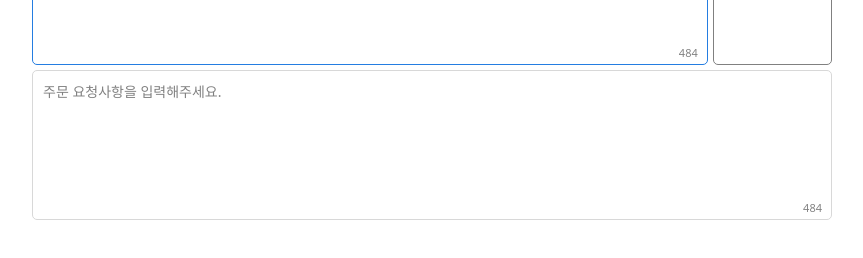
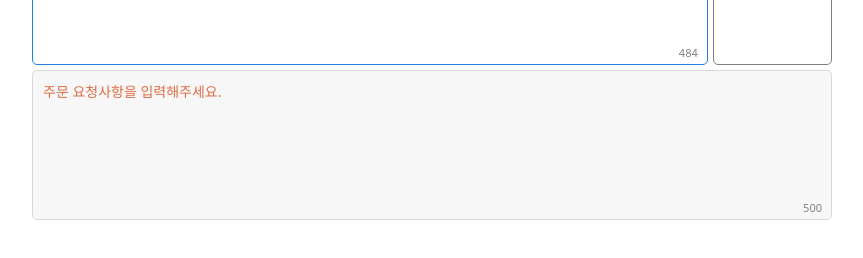
Before and after one commit to yuriyoon1009/react-atomic-design-pattern, a React (Create React App) app: page /input-list in a window 1280 px wide. Shown: the part 290-548 px from the top of the page, without its empty margins (208-1071 px from the left). Built offline with nearby package versions, Linux system fonts and the light colour scheme.

Commit message:
done textarea

```diff
--- a/src/components/atoms/Textarea.tsx
+++ b/src/components/atoms/Textarea.tsx
@@ -7,10 +7,11 @@ interface TTextareaProps {
   placeholder?: string;
   maxLength?: number;
   autoFocus?: boolean;
+  readOnly?: boolean;
   onChange?: (e: React.ChangeEvent<HTMLTextAreaElement>) => void;
 }
 
-function Textarea({ id, value, placeholder, maxLength, autoFocus, className, onChange }: TTextareaProps) {
+function Textarea({ id, value, placeholder, maxLength, autoFocus, className, readOnly, onChange }: TTextareaProps) {
   return (
     <textarea
       id={id}
@@ -18,6 +19,7 @@ function Textarea({ id, value, placeholder, maxLength, autoFocus, className, onC
       placeholder={placeholder}
       maxLength={maxLength}
       autoFocus={autoFocus}
+      readOnly={readOnly}
       {...(className && { className })}
       {...(onChange && { onChange })}
     />
--- a/src/components/molecules/TextareaContents.module.scss
+++ b/src/components/molecules/TextareaContents.module.scss
@@ -27,6 +27,11 @@
 
       &.auto-focus {
         border-color: $blue100;
+      }
+
+      &.disable {
+        background-color: $gray;
+        color: $deep_alive_orange70;
       }
     }
 
--- a/src/components/molecules/TextareaContents.tsx
+++ b/src/components/molecules/TextareaContents.tsx
@@ -16,17 +16,18 @@ interface TTextareaContentsProps {
   maxLength?: number;
   autoFocus?: boolean;
   isBtn?: boolean;
+  isReadOnly?: boolean;
   onChange?: (e: any) => void;
 }
 
 function TextareaContents({
   id,
   value,
-  className,
   placeholder,
   maxLength,
   autoFocus,
   isBtn,
+  isReadOnly,
   onChange,
 }: TTextareaContentsProps): JSX.Element {
   const [count, setCount] = useState<number>(maxLength);
@@ -41,7 +42,7 @@ function TextareaContents({
   }, [value, prevValue, initValue, setInitValue]);
 
   useEffect(() => {
-    if (value !== prevValue) {
+    if (!isReadOnly && value !== prevValue) {
       const updateCount: number = maxLength - value?.length;
 
       setCount(updateCount);
@@ -60,10 +61,11 @@ function TextareaContents({
         <Textarea
           id={id}
           value={value}
-          className={cx('textarea', { 'auto-focus': autoFocus })}
+          className={cx('textarea', { 'auto-focus': autoFocus, disable: isReadOnly })}
           placeholder={placeholder}
           maxLength={maxLength}
           autoFocus={autoFocus}
+          readOnly={isReadOnly}
           onChange={onChange}
         />
         <div className={cx('count-container')}>
--- a/src/pages/CardListPage/CardList.tsx
+++ b/src/pages/CardListPage/CardList.tsx
@@ -16,24 +16,29 @@ const CardList = () => {
   return (
     <div className={cx('card-list-container')}>
       {cardList.length > 0 &&
-        cardList.map((data, key) => {
-          return (
-            <Card
-              key={key}
-              src={data?.src}
-              alt={data?.label}
-              label={data?.label}
-              title={data?.title}
-              highlight={data?.highlight}
-              crossOut={data?.crossOut}
-              isCrossOut={data?.isCrossOut}
-              count={data?.cardCount}
-              text={data?.detail}
-              isMobile={data?.isMobile}
-              className={data?.className}
-            />
-          );
-        })}
+        cardList.map(
+          (
+            { src, label, title, highlight, isCrossOut, crossOut, cardCount, detail, isMobile, className }: ICardData,
+            key: number,
+          ): JSX.Element => {
+            return (
+              <Card
+                key={key}
+                src={src}
+                alt={label}
+                label={label}
+                title={title}
+                highlight={highlight}
+                crossOut={crossOut}
+                isCrossOut={isCrossOut}
+                count={cardCount}
+                text={detail}
+                isMobile={isMobile}
+                className={className}
+              />
+            );
+          },
+        )}
     </div>
   );
 };
--- a/src/pages/InputListPage/InputList.tsx
+++ b/src/pages/InputListPage/InputList.tsx
@@ -29,20 +29,26 @@ const InputList = () => {
   return (
     <div className={cx('input-list-container')}>
       {textareaList.length > 0 &&
-        textareaList.map((data, key) => {
+        textareaList.map(
+          (
+            { id, value, placeholder, maxLength, autoFocus, isBtn, isReadOnly }: ITextareaData,
+            key: number,
+          ): JSX.Element => {
             return (
               <TextareaContents
                 key={key}
-              id={data?.id}
-              value={data?.value}
-              placeholder={data?.placeholder}
-              maxLength={data?.maxLength}
-              autoFocus={data?.autoFocus}
+                id={id}
+                value={value}
+                placeholder={placeholder}
+                maxLength={maxLength}
+                autoFocus={autoFocus}
                 onChange={onChangeTextarea}
-              isBtn={data?.isBtn}
+                isBtn={isBtn}
+                isReadOnly={isReadOnly}
               />
             );
-        })}
+          },
+        )}
     </div>
   );
 };
```
Lines whose indentation alone changed are shown as unchanged.
